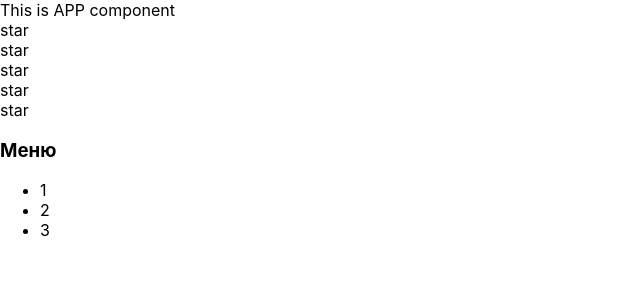
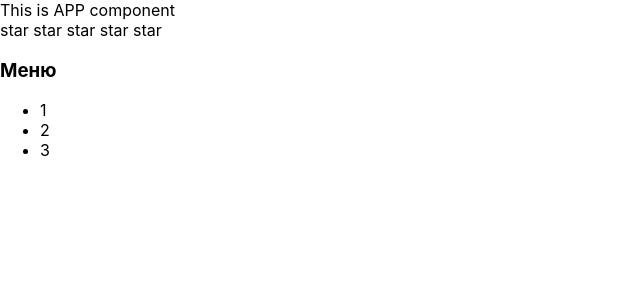
Before and after one commit to nekraco/simply, a React (Create React App) app: page / in a window 1280 px wide. Shown: the top 300 px of the page, without its empty margins (0-640 px from the left). Built offline with nearby package versions, Linux system fonts and the light colour scheme.

Commit message:
components in different files

```diff
--- a/src/App.tsx
+++ b/src/App.tsx
@@ -1,5 +1,7 @@
 import React from 'react';
 import './App.css';
+import {Accordion} from "./components/Accordion/Accordion";
+import {Rating} from "./components/Rating/Rating";
 
 function App() {
   return (
@@ -11,49 +13,8 @@ function App() {
   );
 }
 
-function Rating() {
-  return (
-    <div>
-      <Star/>
-      <Star/>
-      <Star/>
-      <Star/>
-      <Star/>
-    </div>
-  );
-}
-
-function Accordion() {
-  return (
-    <div>
-      <AccordionTitle/>
-      <AccordionBody/>
-    </div>
-  );
-}
-
-function AccordionTitle() {
-  return <h3>Меню</h3>
-}
-
-function AccordionBody() {
-  return (
-    <ul>
-      <li>1</li>
-      <li>2</li>
-      <li>3</li>
-    </ul>
-  )
-}
-
 function AppTitle() {
   return <>This is APP component</>
 }
 
-function Star() {
-  return (
-    <div>star</div>
-  )
-}
-
 export default App;
--- /dev/null
+++ b/src/components/Accordion/Accordion.tsx
@@ -0,0 +1,25 @@
+import React from "react";
+
+
+export function Accordion() {
+  return (
+    <div>
+      <AccordionTitle/>
+      <AccordionBody/>
+    </div>
+  );
+}
+
+function AccordionTitle() {
+  return <h3>Меню</h3>
+}
+
+function AccordionBody() {
+  return (
+    <ul>
+      <li>1</li>
+      <li>2</li>
+      <li>3</li>
+    </ul>
+  )
+}
--- /dev/null
+++ b/src/components/Rating/Rating.tsx
@@ -0,0 +1,19 @@
+import React from "react";
+
+export function Rating() {
+  return (
+    <div>
+      <Star/>
+      <Star/>
+      <Star/>
+      <Star/>
+      <Star/>
+    </div>
+  );
+}
+
+function Star() {
+  return (
+    <span> star </span>
+  )
+}
```
